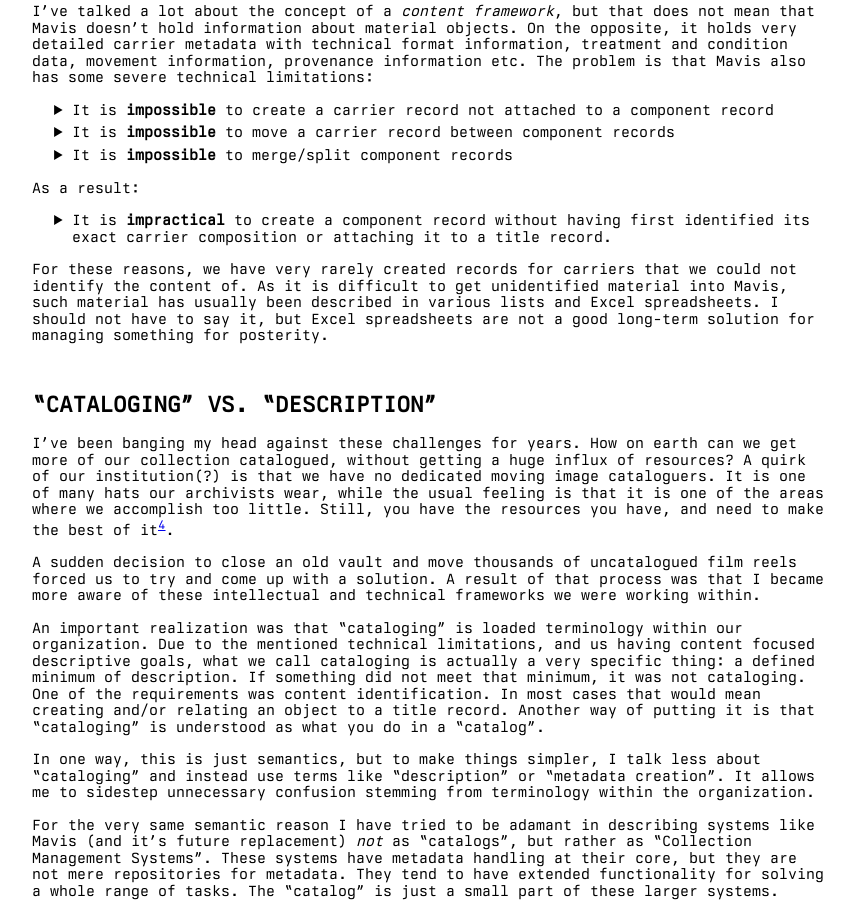
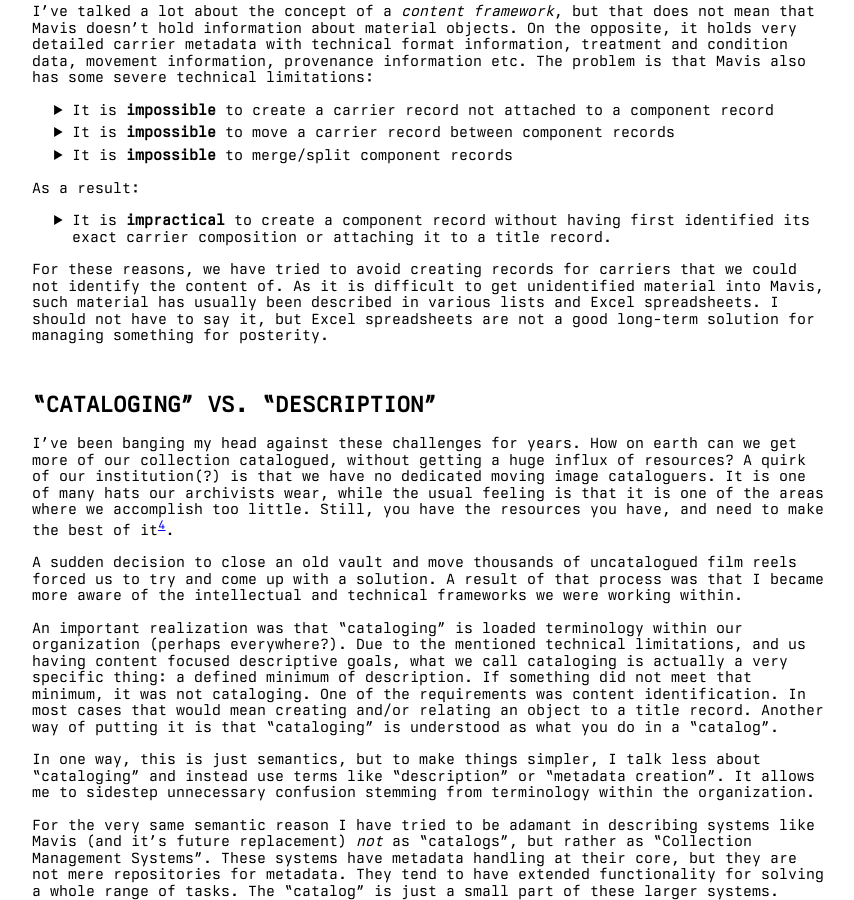
Before and after one commit to torbjornbp/torbjornbp.github.io, a Jekyll site: the page built from _posts/documents/2023-10-20-cataloging-principles.md, in a window 1280 px wide and 900 px high, scrolled down 2214 px. Shown: the whole window, without its empty margins (208-1062 px from the left). Built offline with Jekyll 4.4.1, drawn with Linux system fonts in a browser that asks for light colours; some of the changed lines change nothing that is shown; some of the changed text lies outside the part shown.

Commit message:
Update 2023-10-20-cataloging-principles.md

````diff
--- a/_posts/documents/2023-10-20-cataloging-principles.md
+++ b/_posts/documents/2023-10-20-cataloging-principles.md
@@ -9,13 +9,13 @@
 This post is an attempt to start spelling out some possible overarching principles about cataloging. Perhaps some ideas make little sense outside of my organization due to organizational specifics, but I think at least some of these principles could be of use elsewhere. I will try to illustrate the point of these principles using a practical challenge from the cataloging of our filmographic collection.
 
 ## Content description
-Cataloging, at its core, is the act of describing something - *what is it?* - to enable some sort of use of the metadata. I won't go into detail about the many possible uses of metadata, but I like the aims proposed in FRBR for example: to **find**, **identify**, **select**, and **obtain**.
+Cataloging, at its core, is the act of describing something - *what is it?* - to enable some sort of use of the metadata. I won't go into detail about the many possible uses of metadata, but the aims proposed in FRBR for example, is a good starting point: to **find**, **identify**, **select**, and **obtain**.
 
 However, there are many systems of description to choose from. The metadata models typically used for filmographic description are models with a *content* focus. These standards typically come from the library world.
 
 It seems almost too obvious to need clarification, but by *content* I refer to the information contained in the material media. The experienced sound and images, the narrative, what was in front of the camera. It is film as icon and index. It is film primarily as message, less importantly as media. Film as cultural object, not as material culture. It is a focus on film in the abstract sense, as opposed to looking at film as tangible objects.
 
-The reason I bring this up is that this is one, of many, ways of looking at film[^1]. Your cataloging is influenced by the various *frameworks* you work within.
+The reason I bring this up is that this is one way, of many, to look at film[^1]. Your cataloging is influenced by the various *frameworks* you work within.
 >Principle: Identify the frameworks you are working within and have clarity about what you want to achieve.
 
 ## Descriptive frameworks
@@ -32,13 +32,13 @@
 
 Creating records in Mavis has been synonymous with filmographic cataloging. It is a large and advanced system holding all our audiovisual metadata (recorded sound, photographies, moving images, +++). However, it does not offer a good way of describing objects without also describing their content. It is a product of a content focused descriptive framework. It is also a product of its time (it's old).
 
-Mavis operates with a three-level hierarchy of filmographic description using the entities *title*, *component* and *carrier*[^2]. It is a non-standard data model, but not that different from more modern metadata models (e.g., FRBR/LRM, EN15907, [FIAFcore](https://fiafcore.org)).
+Mavis operates with a three-level hierarchy of description using the entities *title*, *component* and *carrier*[^2]. It is a non-standard data model, but not that different from more modern metadata models (e.g., FRBR/LRM, EN15907, [FIAFcore](https://fiafcore.org)).
 
-Compared to LRM/FIAFcore:
+Compared to FRBR/LRM/FIAFcore:
 
 - The **title** entity tends to hold data on film works and *expressions/variants*.
 - The **component** describes a *logical whole* of **carriers** (e.g., a film copy consisting of multiple reels/carriers). Comparable to the *item*.
-- The **carrier** describes the tangible object (e.g., an individual film reel). Matching the carrier in FIAFcore (no equivalent in LRM, unless you start modelling some weird item-to-item relations.[^11]
+- The **carrier** describes the tangible object (e.g., an individual film reel). Matching the carrier in FIAFcore (no equivalent in FRBR/LRM, unless you start modelling some wonky item-to-item relations.[^11]
 
 ```
       MAVIS                                FIAFCORE
@@ -83,14 +83,14 @@
 
 - It is **impractical** to create a component record without having first identified its exact carrier composition or attaching it to a title record.
 
-For these reasons, we have very rarely created records for carriers that we could not identify the content of. As it is difficult to get unidentified material into Mavis, such material has usually been described in various lists and Excel spreadsheets. I should not have to say it, but Excel spreadsheets are not a good long-term solution for managing something for posterity.
+For these reasons, we have tried to avoid creating records for carriers that we could not identify the content of. As it is difficult to get unidentified material into Mavis, such material has usually been described in various lists and Excel spreadsheets. I should not have to say it, but Excel spreadsheets are not a good long-term solution for managing something for posterity.
 
 ## "Cataloging" vs. "description"
 I've been banging my head against these challenges for years. How on earth can we get more of our collection catalogued, without getting a huge influx of resources? A quirk of our institution(?) is that we have no dedicated moving image cataloguers. It is one of many hats our archivists wear, while the usual feeling is that it is one of the areas where we accomplish too little. Still, you have the resources you have, and need to make the best of it[^3].
 
-A sudden decision to close an old vault and move thousands of uncatalogued film reels forced us to try and come up with a solution. A result of that process was that I became more aware of these intellectual and technical frameworks we were working within.
+A sudden decision to close an old vault and move thousands of uncatalogued film reels forced us to try and come up with a solution. A result of that process was that I became more aware of the intellectual and technical frameworks we were working within.
 
-An important realization was that "cataloging" is loaded terminology within our organization. Due to the mentioned technical limitations, and us having content focused descriptive goals, what we call cataloging is actually a very specific thing: a defined minimum of description. If something did not meet that minimum, it was not cataloging. One of the requirements was content identification. In most cases that would mean creating and/or relating an object to a title record. Another way of putting it is that "cataloging" is understood as what you do in a "catalog".
+An important realization was that "cataloging" is loaded terminology within our organization (perhaps everywhere?). Due to the mentioned technical limitations, and us having content focused descriptive goals, what we call cataloging is actually a very specific thing: a defined minimum of description. If something did not meet that minimum, it was not cataloging. One of the requirements was content identification. In most cases that would mean creating and/or relating an object to a title record. Another way of putting it is that "cataloging" is understood as what you do in a "catalog".
 
 In one way, this is just semantics, but to make things simpler, I talk less about "cataloging" and instead use terms like "description" or "metadata creation". It allows me to sidestep unnecessary confusion stemming from terminology within the organization.
 
@@ -166,7 +166,7 @@
 
 *Content*, on the other hand, is an abstract concept, and thus open to (much more) interpretation. The higher-level cataloging entities used to describe content and other more abstract concepts (works, expressions, manifestations, etc), are thus often subject to change. Content identification is fleeting.
 
-In theory, a carrier could be described in multiple different hierarchies in parallel. A carrier such as a film reel, could for example be described both as filmographic content (FIAFcore hierarchy) *and* as an archival object in an archival database (ISAD(G) hierarchy). I have aired this idea a few times and believe this is something to work for in the longterm, but let's not get carried away completely!
+In theory, a carrier could be described in multiple different hierarchies in parallel. A carrier such as a film reel, could for example be described both as filmographic content (FIAFcore hierarchy) *and* as an archival object in an archival database (ISAD(G) hierarchy). I have aired this idea a few times and believe this is something to work for in the long-term, but let's not get carried away completely!
 
 ```
 "CONTENT HIERARCHY"               "ARCHIVAL HIERARCHY"
````
